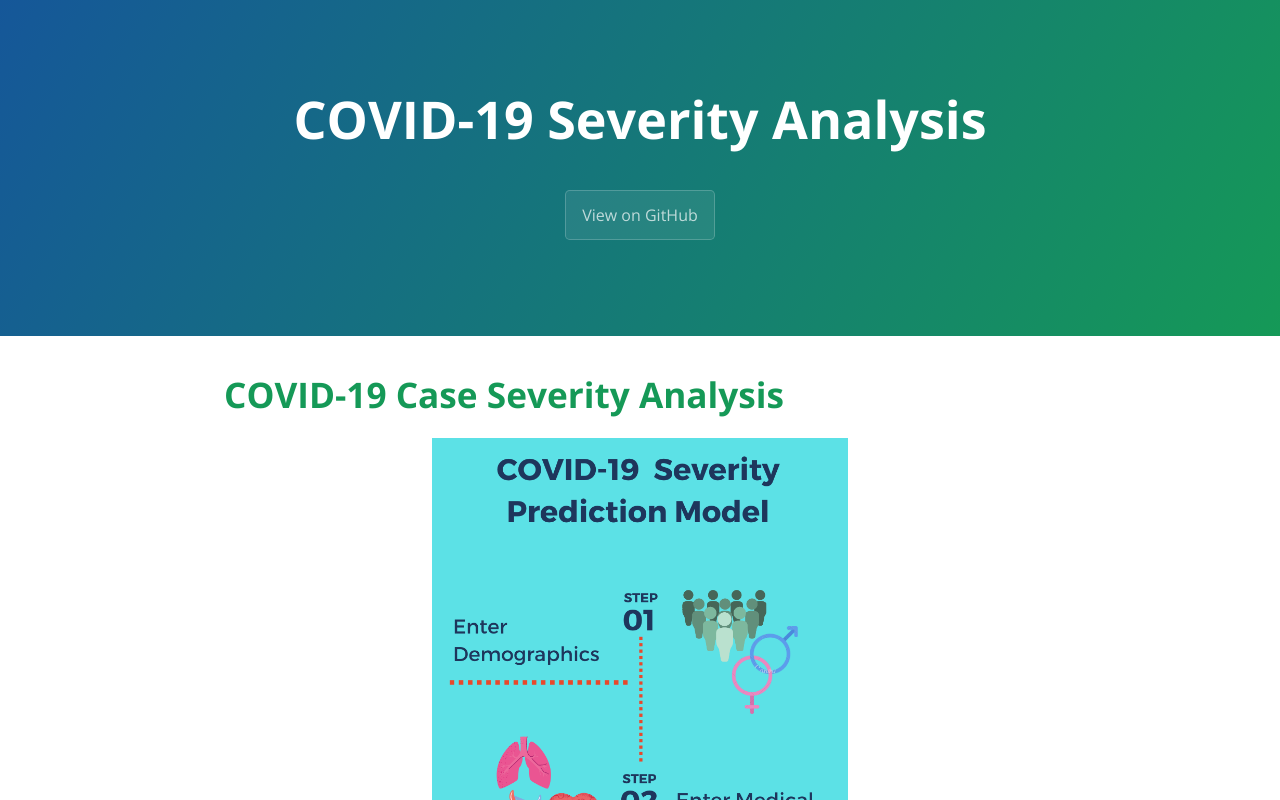
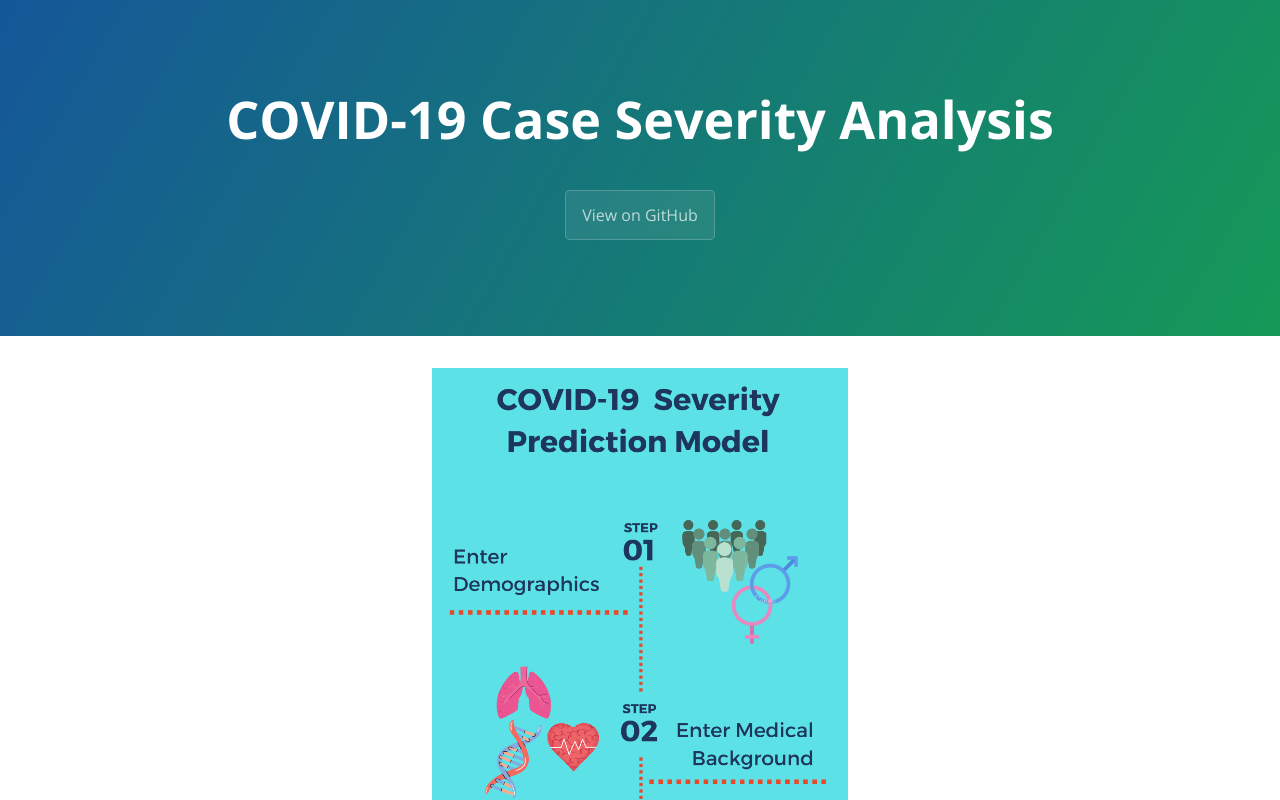
Before and after one commit to DeepakAkkara/COVID-19-Severity-Analysis, a plain HTML site: page index.html in a window 1280 px wide. Shown: the top 800 px of the page. Drawn offline with nearby package versions, Linux system fonts and the light colour scheme.

Commit message:
Create master branch via GitHub

```diff
--- a/index.html
+++ b/index.html
@@ -2,7 +2,7 @@
 <html lang="en-us">
   <head>
     <meta charset="UTF-8">
-    <title>COVID-19 Severity Analysis by mgacuzana3</title>
+    <title>COVID-19 Case Severity Analysis by mgacuzana3</title>
     <meta name="viewport" content="width=device-width, initial-scale=1">
     <link rel="stylesheet" type="text/css" href="stylesheets/normalize.css" media="screen">
     <link href='https://fonts.googleapis.com/css?family=Open+Sans:400,700' rel='stylesheet' type='text/css'>
@@ -11,16 +11,13 @@
   </head>
   <body>
     <section class="page-header">
-      <h1 class="project-name">COVID-19 Severity Analysis</h1>
+      <h1 class="project-name">COVID-19 Case Severity Analysis</h1>
       <h2 class="project-tagline"></h2>
       <a href="https://github.gatech.edu/mgacuzana3/cs4641_team48" class="btn">View on GitHub</a>
     </section>
 
     <section class="main-content">
-      <h1>
-<a id="covid-19-case-severity-analysis" class="anchor" href="#covid-19-case-severity-analysis" aria-hidden="true"><span aria-hidden="true" class="octicon octicon-link"></span></a><strong>COVID-19 Case Severity Analysis</strong>
-</h1>
-<p align="center">
+      <p align="center">
     <img src="assets/Design%20Process.png" width="50%/">
 </p>
 <h2>
@@ -126,7 +123,7 @@ We hope that this increase in information will drive progress toward ending the
 </ul>
 
       <footer class="site-footer">
-        <span class="site-footer-owner"><a href="https://github.gatech.edu/mgacuzana3/cs4641_team48">COVID-19 Severity Analysis</a> is maintained by <a href="https://github.gatech.edu/mgacuzana3">mgacuzana3</a>.</span>
+        <span class="site-footer-owner"><a href="https://github.gatech.edu/mgacuzana3/cs4641_team48">COVID-19 Case Severity Analysis</a> is maintained by <a href="https://github.gatech.edu/mgacuzana3">mgacuzana3</a>.</span>
 
         <span class="site-footer-credits">This page was generated by <a href="https://pages.github.com">GitHub Pages</a> using the <a href="https://github.com/jasonlong/cayman-theme">Cayman theme</a> by <a href="https://twitter.com/jasonlong">Jason Long</a>.</span>
       </footer>
```
Also changed, not shown: params.json (+1 -1 lines).
